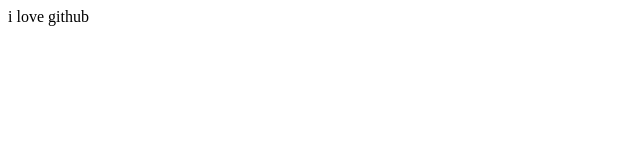
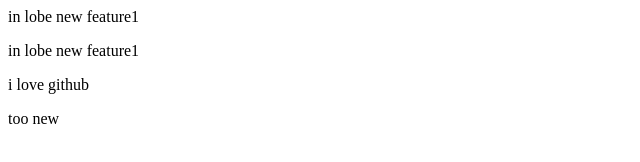
Before and after one commit to sushghadge/localrepo, a plain HTML site: page index.html in a window 1280 px wide. Shown: the whole page, without its empty margins (0-640 px from the left). Drawn offline with Linux system fonts and the light colour scheme.

Commit message:
try till u successd

```diff
--- a/index.html
+++ b/index.html
@@ -1 +1,3 @@
-<p>i love github</p>
+<p>in lobe new feature1</p>
+<p>in lobe new feature1</p><p>i love github</p>
+<p>too new</p>
```
Also changed, not shown: 1 other file.
